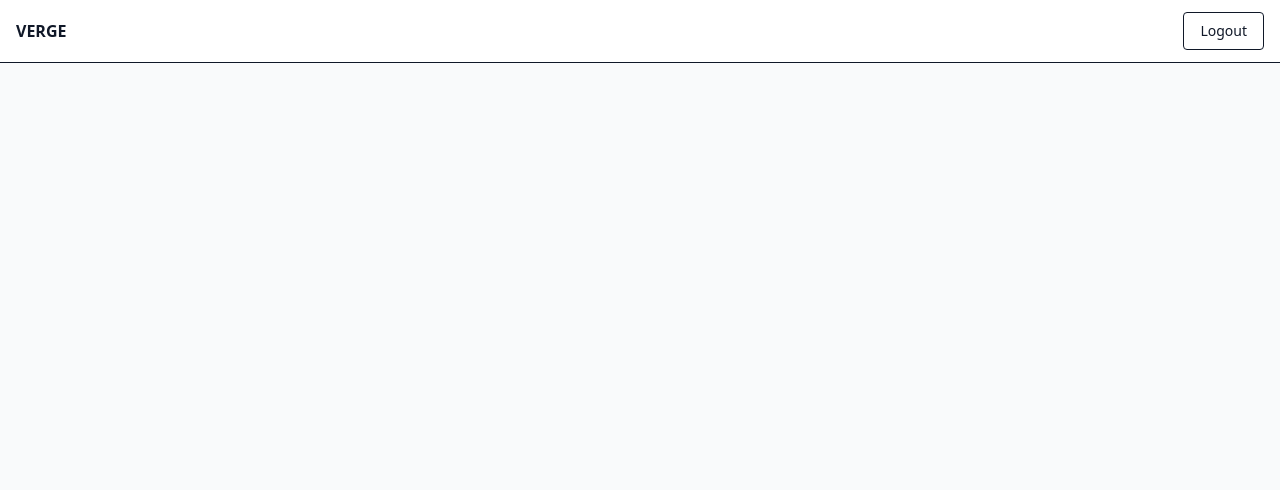
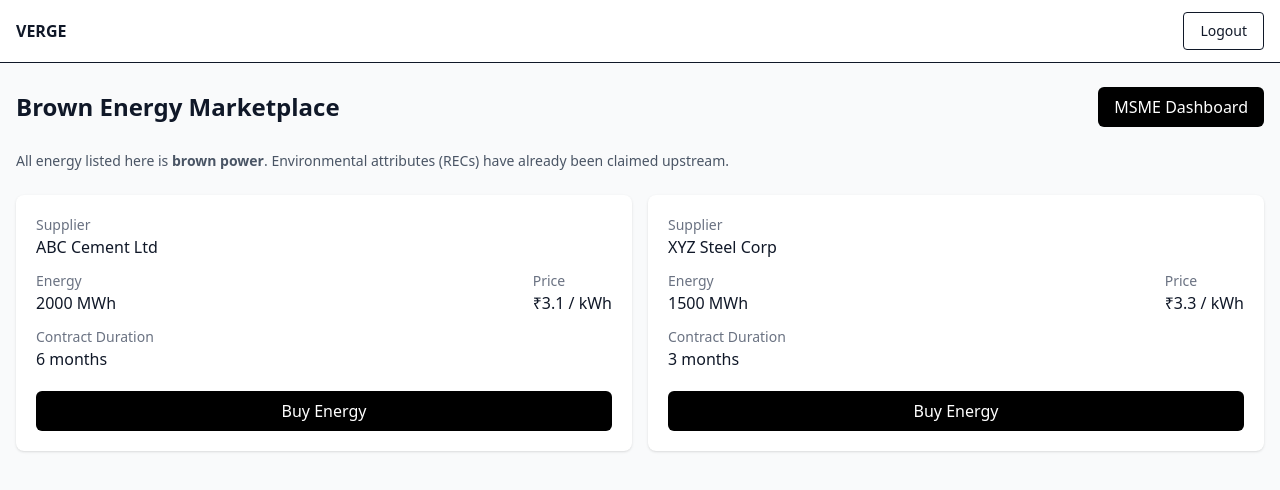
Before and after one commit to Q9Kawaii/verge, a Next.js app: page /msme/marketplace in a window 1280 px wide. Shown: the top 490 px of the page. Built offline with nearby package versions, Linux system fonts and the light colour scheme; no server answers; sample sign-in values are in the browser's storage.

Commit message:
added msme market place page

```diff
--- a/app/msme/marketplace/page.js
+++ b/app/msme/marketplace/page.js
@@ -1,11 +1,106 @@
-import React from 'react'
+"use client";
 
-function page() {
+import { useEffect, useState } from "react";
+import { useRouter } from "next/navigation";
+import { onAuthStateChanged } from "firebase/auth";
+import { auth } from "@/lib/firebase";
+import Link from "next/link";
+
+
+export default function MSMEMarketplace() {
+  const router = useRouter();
+  const [loading, setLoading] = useState(true);
+
+  // 🔐 Basic auth guard
+  useEffect(() => {
+    const unsub = onAuthStateChanged(auth, (u) => {
+      if (!u) {
+        setLoading(false);
+        router.replace("/login");
+        return;
+      }
+      setLoading(false);
+    });
+
+    return () => unsub();
+  }, [router]);
+
+  if (loading) return <p>Loading marketplace...</p>;
+
+  // 🟤 Mock brown energy offers
+  const offers = [
+    {
+      id: "offer1",
+      anchor: "ABC Cement Ltd",
+      energyMWh: 2000,
+      price: 3.1,
+      duration: "6 months",
+    },
+    {
+      id: "offer2",
+      anchor: "XYZ Steel Corp",
+      energyMWh: 1500,
+      price: 3.3,
+      duration: "3 months",
+    },
+  ];
+
   return (
-    <div>
+    <div className="space-y-6">
 
+      <div className="flex items-center justify-between">
+  <h1 className="text-2xl font-bold">Brown Energy Marketplace</h1>
+
+  <Link
+    href="/msme"
+    className="px-4 py-2 bg-black text-white rounded-md hover:bg-gray-800"
+  >
+    MSME Dashboard
+  </Link>
+</div>
+
+      <p className="text-sm text-gray-600">
+        All energy listed here is <strong>brown power</strong>.
+        Environmental attributes (RECs) have already been claimed upstream.
+      </p>
+
+      <div className="grid grid-cols-1 md:grid-cols-2 gap-4">
+        {offers.map((offer) => (
+          <div
+            key={offer.id}
+            className="bg-white p-5 rounded-lg shadow space-y-3"
+          >
+            <div>
+              <p className="text-sm text-gray-500">Supplier</p>
+              <p className="font-medium">{offer.anchor}</p>
+            </div>
+
+            <div className="flex justify-between">
+              <div>
+                <p className="text-sm text-gray-500">Energy</p>
+                <p className="font-medium">{offer.energyMWh} MWh</p>
+              </div>
+
+              <div>
+                <p className="text-sm text-gray-500">Price</p>
+                <p className="font-medium">₹{offer.price} / kWh</p>
+              </div>
+            </div>
+
+            <div>
+              <p className="text-sm text-gray-500">Contract Duration</p>
+              <p className="font-medium">{offer.duration}</p>
+            </div>
+
+            <button
+              onClick={() => alert("Simulated purchase – no real transaction")}
+              className="w-full mt-2 bg-black text-white py-2 rounded-md hover:bg-gray-800"
+            >
+              Buy Energy
+            </button>
+          </div>
+        ))}
+      </div>
     </div>
-  )
+  );
 }
-
-export default page
--- a/app/msme/page.js
+++ b/app/msme/page.js
@@ -4,6 +4,8 @@ import { useEffect, useState } from "react";
 import { onAuthStateChanged } from "firebase/auth";
 import { auth } from "@/lib/firebase";
 import { useRouter } from "next/navigation";
+import Link from "next/link";
+
 
 export default function MSMEDashboard() {
   const router = useRouter();
@@ -31,7 +33,17 @@ export default function MSMEDashboard() {
 
   return (
     <div className="space-y-6">
-      <h1 className="text-2xl font-bold">MSME Dashboard</h1>
+        <div className="flex items-center justify-between">
+  <h1 className="text-2xl font-bold">MSME Dashboard</h1>
+
+  <Link
+    href="/msme/marketplace"
+    className="px-4 py-2 bg-black text-white rounded-md hover:bg-gray-800"
+  >
+    Browse Marketplace
+  </Link>
+</div>
+
 
       {/* Summary Cards */}
       <div className="grid grid-cols-1 md:grid-cols-3 gap-4">
```
